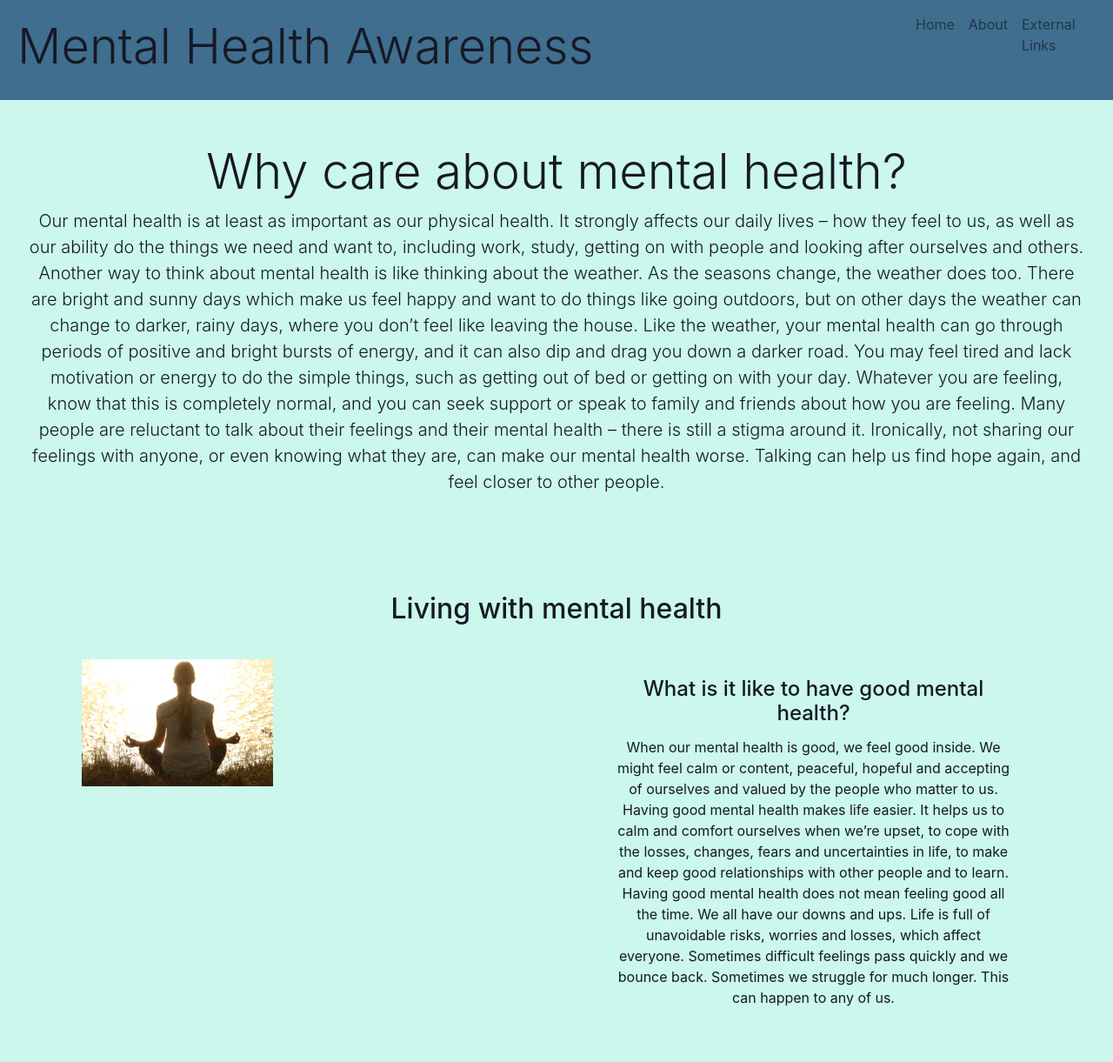
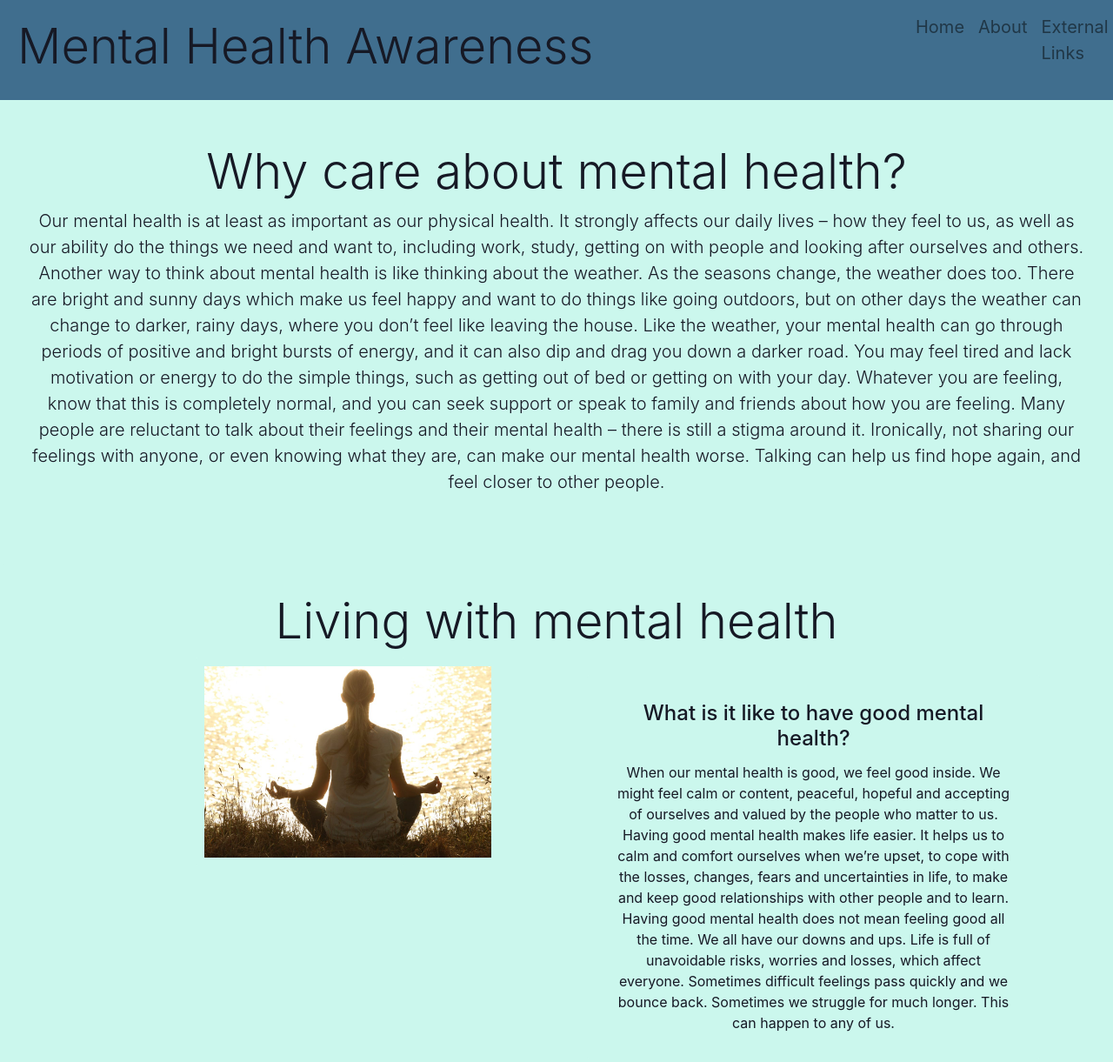
Before and after one commit to Richard-Hallam/Formative-Assessment, a plain HTML site: page index.html in a window 1280 px wide. Shown: the top 1221 px of the page at 87% size. Drawn offline with nearby package versions, Linux system fonts and the light colour scheme.

Commit message:
fixed image alignment

```diff
--- a/assets/styles/style.css
+++ b/assets/styles/style.css
@@ -15,13 +15,14 @@
 }
 
 .card-image{
+    display: block;
+    margin: 0 auto;
     height: 30vh;
     width:30vh
 }
 
 .image-card{
-    margin: 0 auto;
-    width:100%;
+    width:150%;
     height: auto;
 }
 
@@ -40,6 +41,10 @@
     top:0px;
     z-index: 10;
     width:250px;
+}
+
+.navbar .nav-link{
+    font-size: 1.25rem;
 }
 
 .navbar-toggler{
@@ -90,6 +95,7 @@
         top:22vh;
         z-index: 10;
         width:250px;
+
     }
 
     .navbar-toggler-icon{
--- a/index.html
+++ b/index.html
@@ -8,7 +8,6 @@
     <link rel="stylesheet" href="https://cdn.jsdelivr.net/npm/bootstrap@4.1.3/dist/css/bootstrap.min.css"
         integrity="sha384-MCw98/SFnGE8fJT3GXwEOngsV7Zt27NXFoaoApmYm81iuXoPkFOJwJ8ERdknLPMO" crossorigin="anonymous">
     <link rel="stylesheet" href="assets/styles/style.css">
-    <!-- <meta name="viewport" content="width=device-width, initial-scale=1, shrink-to-fit=no"> -->
 </head>
 
 
@@ -64,7 +63,7 @@
                 knowing what they are, can make our mental health worse. Talking can help us find hope again, and
                 feel closer to other people.</p>
         </div>
-        <h2 class="text-center">Living with mental health</h2>
+        <h2 class="text-center display-4">Living with mental health</h2>
         <div class="container-fluid">
             <div class="row">
                 <div class="col-sm">
@@ -76,16 +75,19 @@
                     <div class="card">
                         <div class="card-body">
                             <h4 class="card-title text-center">What is it like to have good mental health?</h4>
-                        <p class="card-text text-center">When our mental health is good, we feel good inside. We might
+                            <p class="card-text text-center">When our mental health is good, we feel good inside. We
+                                might
                                 feel calm or content, peaceful, hopeful
                                 and accepting of ourselves and valued by the people who matter to us.
 
-                            Having good mental health makes life easier. It helps us to calm and comfort ourselves when
+                                Having good mental health makes life easier. It helps us to calm and comfort ourselves
+                                when
                                 we’re
                                 upset, to cope with the losses, changes, fears and uncertainties in life,
                                 to make and keep good relationships with other people and to learn.
 
-                            Having good mental health does not mean feeling good all the time. We all have our downs and
+                                Having good mental health does not mean feeling good all the time. We all have our downs
+                                and
                                 ups.
                                 Life is full of unavoidable risks, worries and losses, which affect
                                 everyone. Sometimes difficult feelings pass quickly and we bounce back. Sometimes we
@@ -274,8 +276,12 @@
     <footer class="text-center">
         <p>2024 Mental Health Awareness</p>
     </footer>
-    <script src="https://cdn.jsdelivr.net/npm/jquery@3.5.1/dist/jquery.slim.min.js" integrity="sha384-DfXdz2htPH0lsSSs5nCTpuj/zy4C+OGpamoFVy38MVBnE+IbbVYUew+OrCXaRkfj" crossorigin="anonymous"></script>
-    <script src="https://cdn.jsdelivr.net/npm/bootstrap@4.6.2/dist/js/bootstrap.bundle.min.js" integrity="sha384-Fy6S3B9q64WdZWQUiU+q4/2Lc9npb8tCaSX9FK7E8HnRr0Jz8D6OP9dO5Vg3Q9ct" crossorigin="anonymous"></script>
+    <script src="https://cdn.jsdelivr.net/npm/jquery@3.5.1/dist/jquery.slim.min.js"
+        integrity="sha384-DfXdz2htPH0lsSSs5nCTpuj/zy4C+OGpamoFVy38MVBnE+IbbVYUew+OrCXaRkfj" crossorigin="anonymous">
+    </script>
+    <script src="https://cdn.jsdelivr.net/npm/bootstrap@4.6.2/dist/js/bootstrap.bundle.min.js"
+        integrity="sha384-Fy6S3B9q64WdZWQUiU+q4/2Lc9npb8tCaSX9FK7E8HnRr0Jz8D6OP9dO5Vg3Q9ct" crossorigin="anonymous">
+    </script>
 </body>
 
 
```
Lines whose indentation alone changed are shown as unchanged.
